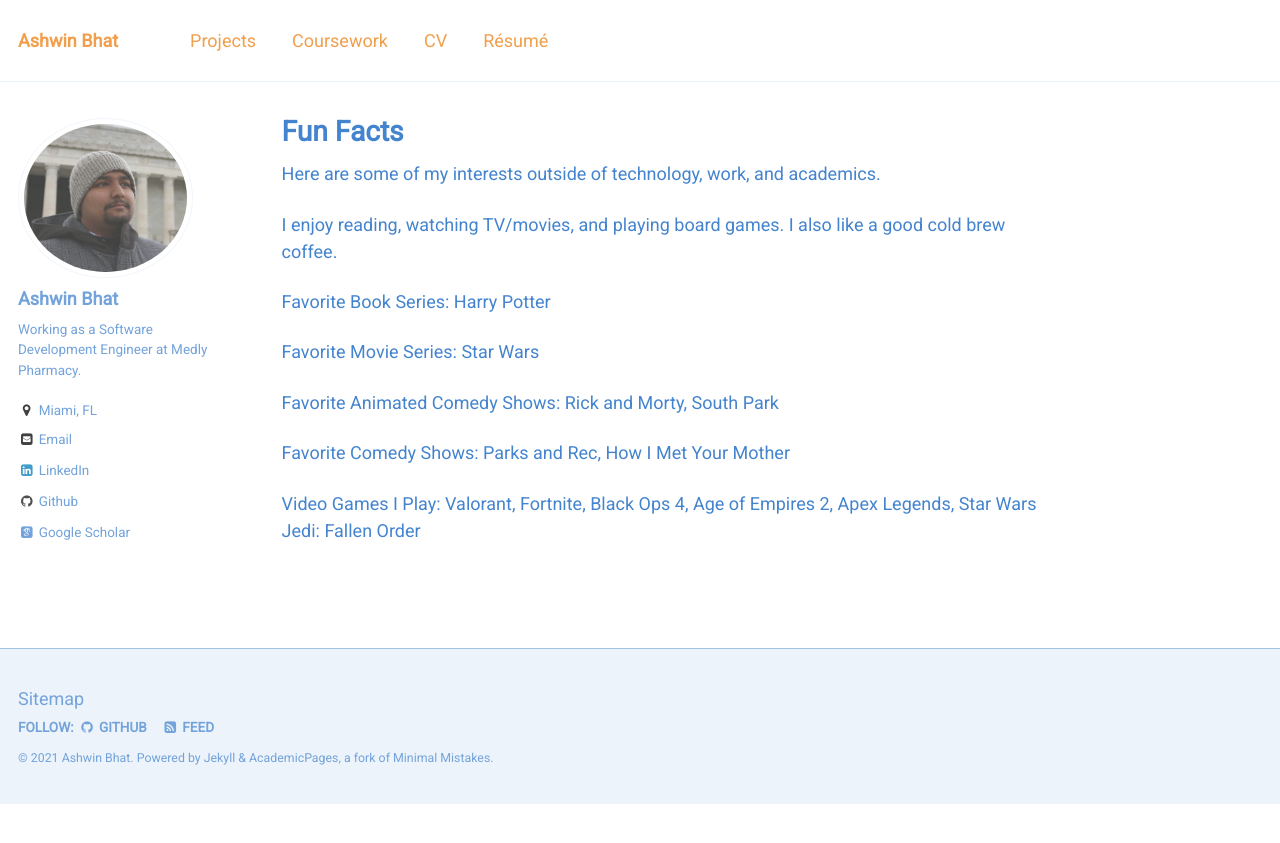
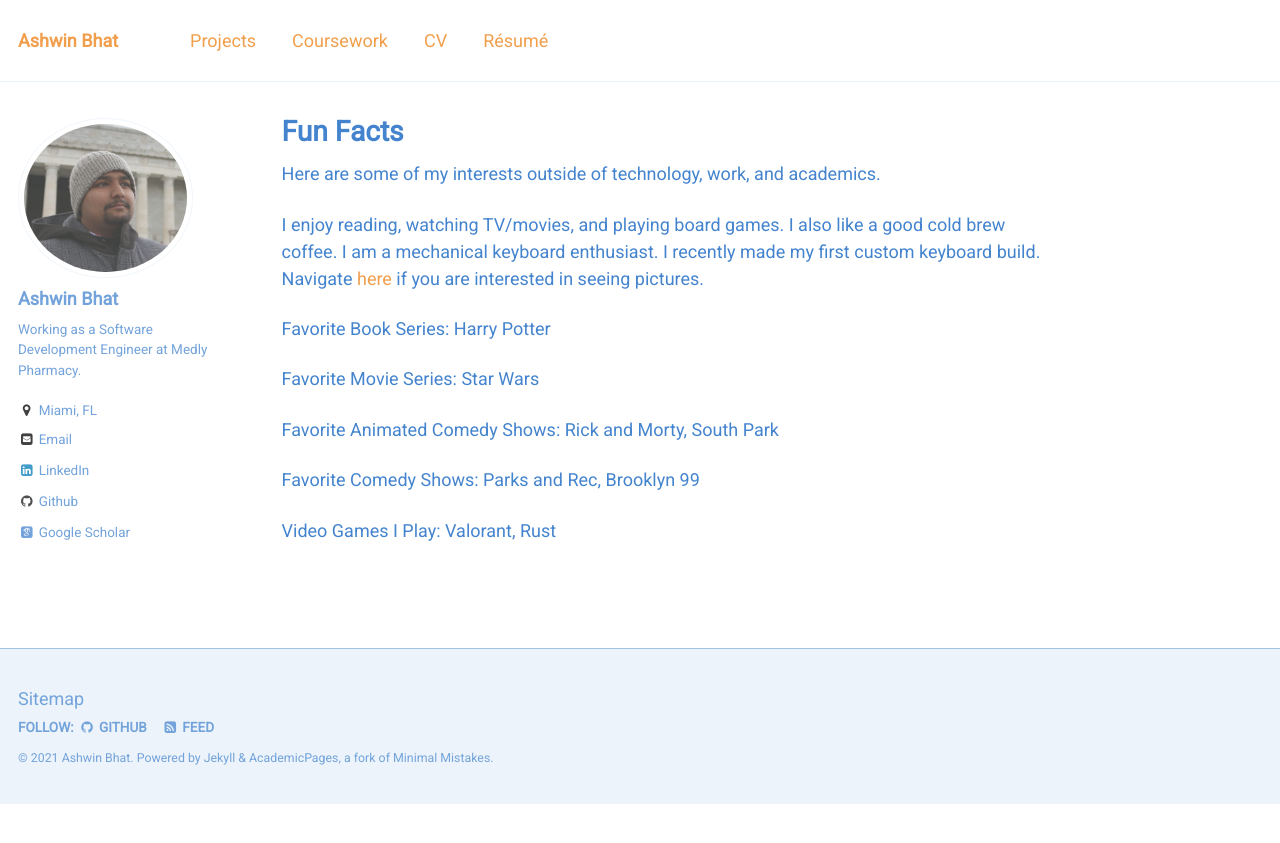
Before and after one commit to The-Shwin/the-shwin.github.io, a Jekyll site: the page built from _pages/fun_facts.md, in a window 1280 px wide. Shown: the top 843 px of the page. Built offline with Jekyll 4.4.1, drawn with Linux system fonts in a browser that asks for light colours; some web fonts are replaced.

Commit message:
Update fun_facts.md

```diff
--- a/_pages/fun_facts.md
+++ b/_pages/fun_facts.md
@@ -18,6 +18,7 @@
 Here are some of my interests outside of technology, work, and academics.
 
 I enjoy reading, watching TV/movies, and playing board games. I also like a good cold brew coffee.
+I am a mechanical keyboard enthusiast. I recently made my first custom keyboard build. Navigate [here](https://theshwin.com/keyboards/) if you are interested in seeing pictures.
 
 
 Favorite Book Series: Harry Potter
@@ -26,6 +27,6 @@
 
 Favorite Animated Comedy Shows: Rick and Morty, South Park
 
-Favorite Comedy Shows: Parks and Rec, How I Met Your Mother
+Favorite Comedy Shows: Parks and Rec, Brooklyn 99
 
-Video Games I Play: Valorant, Fortnite, Black Ops 4, Age of Empires 2, Apex Legends, Star Wars Jedi: Fallen Order
+Video Games I Play: Valorant, Rust
```
